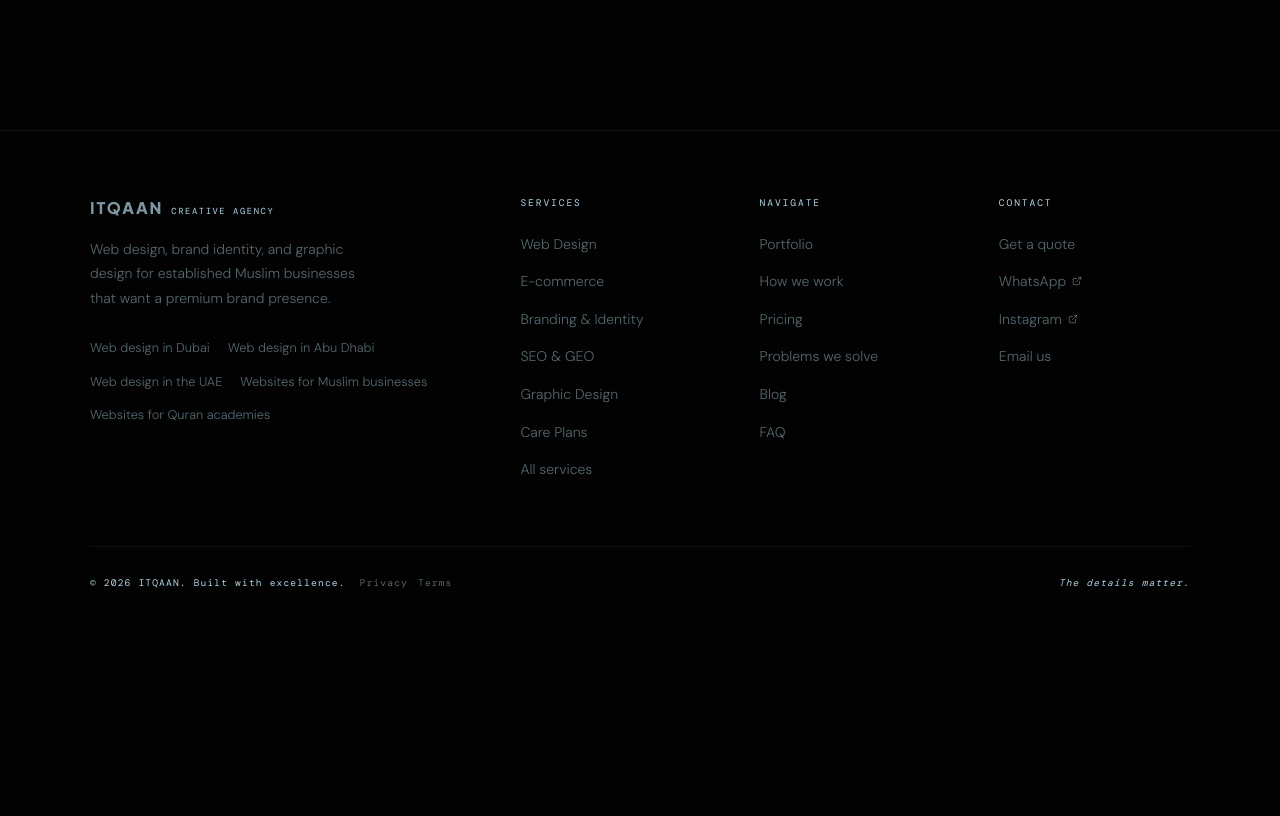
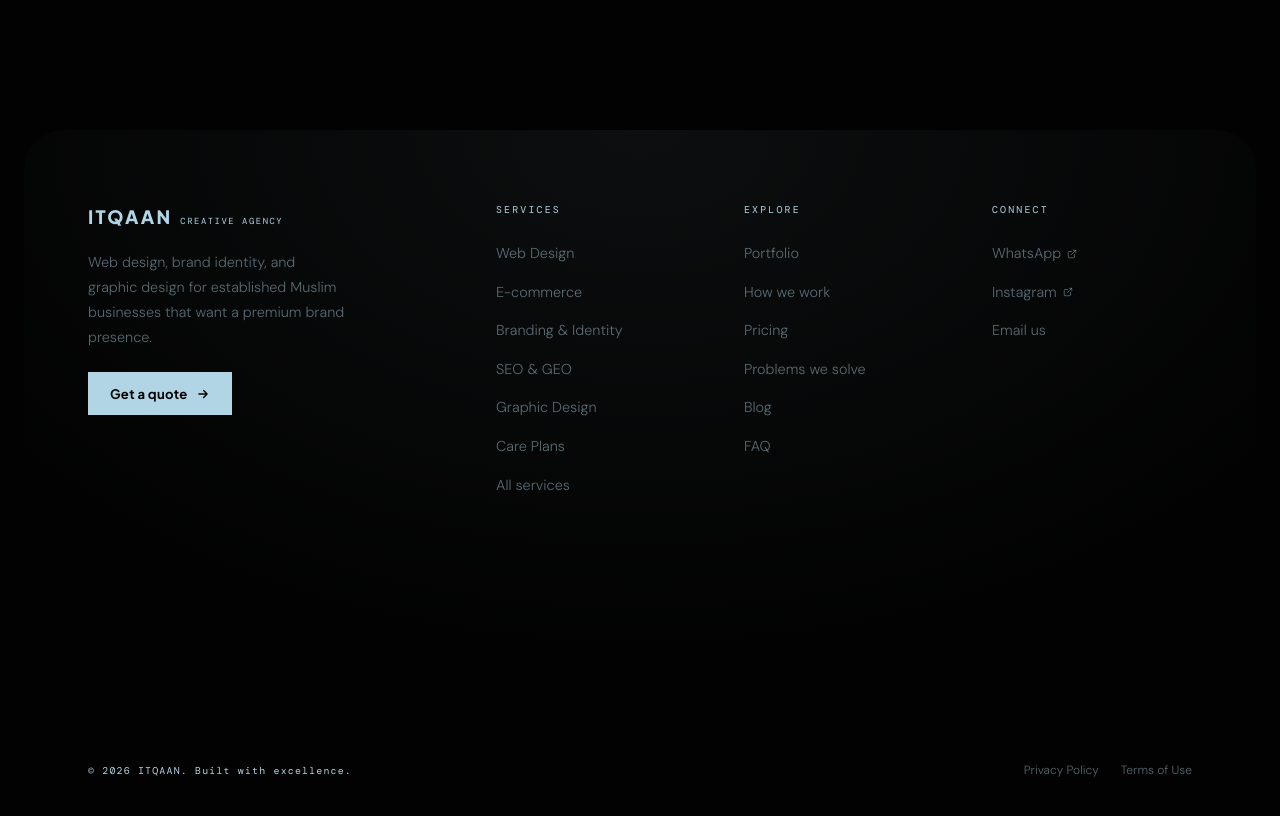
Before and after one commit to learning2codenowq/itqaan, a Next.js app: page /blog in a window 1280 px wide. Shown: the part 2040-2856 px from the top of the page. Before the commit the page ends 2670 px from the top, so only its background shows below. Built offline with nearby package versions, Linux system fonts and the light colour scheme.

Commit message:
redesigned footer section

```diff
--- a/app/faq/page.tsx
+++ b/app/faq/page.tsx
@@ -1,6 +1,7 @@
 import Link from 'next/link'
 import type { Metadata } from 'next'
 import Faq from '@/components/sections/Faq'
+import Footer from '@/components/sections/Footer'
 import { faqs } from '@/lib/faq'
 
 export const metadata: Metadata = {
@@ -66,6 +67,8 @@ export default function FaqPage() {
           </div>
         </div>
       </section>
+
+      <Footer />
     </main>
   )
 }
--- a/components/sections/Footer.tsx
+++ b/components/sections/Footer.tsx
@@ -3,149 +3,221 @@
 import { readyServices } from '@/lib/serviceNav'
 
 const navLinks = [
-  { label: 'Portfolio',       href: '/portfolio' },
-  { label: 'How we work',     href: '/how-we-work' },
-  { label: 'Pricing',         href: '/pricing'  },
+  { label: 'Portfolio',         href: '/portfolio' },
+  { label: 'How we work',       href: '/how-we-work' },
+  { label: 'Pricing',           href: '/pricing'  },
   { label: 'Problems we solve', href: '/problems-we-solve' },
-  { label: 'Blog',            href: '/blog'     },
-  { label: 'FAQ',             href: '/faq'      },
-]
-
-const seoLinks = [
-  { label: 'Web design in Dubai',          href: '/web-design-dubai' },
-  { label: 'Web design in Abu Dhabi',      href: '/web-design-abu-dhabi' },
-  { label: 'Web design in the UAE',        href: '/web-design-uae' },
-  { label: 'Websites for Muslim businesses', href: '/websites-for-muslim-businesses' },
-  { label: 'Websites for Quran academies', href: '/websites-for-quran-academies' },
+  { label: 'Blog',              href: '/blog'     },
+  { label: 'FAQ',               href: '/faq'      },
 ]
 
 const contactLinks = [
-  { label: 'Get a quote', href: '/quote' },
-  { label: 'WhatsApp',    href: 'https://wa.me/923165252296', external: true },
-  { label: 'Instagram',   href: 'https://www.instagram.com/withitqaan', external: true },
-  { label: 'Email us',    href: 'mailto:hello@withitqaan.com' },
+  { label: 'WhatsApp',  href: 'https://wa.me/923165252296', external: true },
+  { label: 'Instagram', href: 'https://www.instagram.com/withitqaan', external: true },
+  { label: 'Email us',  href: 'mailto:hello@withitqaan.com' },
+]
+
+const columns = [
+  { heading: 'Services', links: [
+    ...readyServices.map(s => ({ label: s.label, href: s.href })),
+    { label: 'All services', href: '/services' },
+  ] },
+  { heading: 'Explore',  links: navLinks },
+  { heading: 'Connect',  links: contactLinks },
 ]
 
 export default function Footer() {
   const year = new Date().getFullYear()
 
   return (
-    <footer style={{ position: 'relative', borderTop: '1px solid rgba(178,213,229,0.08)', padding: '64px 64px 40px', background: 'var(--color-void)' }}>
+    <footer style={{ position: 'relative', background: 'var(--color-void)', padding: '0 24px 24px' }}>
       <style>{`
-        @media (max-width: 900px) {
-          .footer-inner { padding: 48px 28px 32px !important; }
-          .footer-grid  { grid-template-columns: 1fr 1fr !important; gap: 40px !important; }
-          .footer-brand { grid-column: 1 / -1 !important; }
+        .footer-shell {
+          position: relative;
+          max-width: 1240px;
+          margin: 0 auto;
+          border: 1px solid var(--color-ink-8);
+          border-radius: 40px;
+          background:
+            radial-gradient(120% 140% at 50% 0%, rgba(178,213,229,0.06) 0%, rgba(178,213,229,0) 55%),
+            var(--color-void);
+          padding: 72px 64px 40px;
+          overflow: hidden;
         }
-        @media (max-width: 600px) {
-          .footer-inner { padding: 40px 24px 28px !important; }
-          .footer-grid  { grid-template-columns: 1fr !important; }
-          .footer-brand { grid-column: auto !important; }
+        .footer-top {
+          display: grid;
+          grid-template-columns: 1.8fr 1fr 1fr 1fr;
+          gap: 48px;
+          position: relative;
+          z-index: 1;
+        }
+        .footer-colhead {
+          font-family: var(--font-mono);
+          font-size: 0.62rem;
+          letter-spacing: 0.22em;
+          text-transform: uppercase;
+          color: var(--color-ink-72);
+          margin: 0 0 22px;
+        }
+        .footer-list {
+          list-style: none;
+          padding: 0;
+          margin: 0;
+          display: flex;
+          flex-direction: column;
+          gap: 13px;
         }
         .footer-link {
           display: inline-flex;
           align-items: center;
           gap: 6px;
-          font-size: 0.875rem;
-          color: rgba(178,213,229,0.48);
+          font-size: 0.9rem;
+          color: var(--color-ink-48);
           text-decoration: none;
-          transition: color 0.25s ease;
+          transition: color 0.22s ease;
           font-weight: 300;
+          width: fit-content;
         }
-        .footer-link:hover { color: rgba(178,213,229,0.9); }
+        .footer-link:hover { color: var(--color-ink); }
+        .footer-brand-lockup {
+          text-decoration: none;
+          display: inline-flex;
+          align-items: baseline;
+          gap: 8px;
+          margin-bottom: 18px;
+        }
+        .footer-cta {
+          display: inline-flex;
+          align-items: center;
+          gap: 8px;
+          margin-top: 22px;
+          padding: 11px 22px;
+          border-radius: var(--radius-pill);
+          background: var(--color-ember);
+          color: var(--color-void);
+          font-family: var(--font-display);
+          font-size: 0.82rem;
+          font-weight: 700;
+          letter-spacing: 0.02em;
+          text-decoration: none;
+          transition: transform 0.22s ease, box-shadow 0.22s ease;
+        }
+        .footer-cta:hover {
+          transform: translateY(-2px);
+          box-shadow: 0 12px 30px -12px rgba(178,213,229,0.5);
+        }
+        .footer-wordmark {
+          position: relative;
+          z-index: 0;
+          margin: 56px 0 -8px;
+          text-align: center;
+          font-family: var(--font-display);
+          font-weight: 800;
+          text-transform: uppercase;
+          letter-spacing: 0.06em;
+          line-height: 0.9;
+          font-size: clamp(56px, 13vw, 180px);
+          color: transparent;
+          background: linear-gradient(180deg, var(--color-ink-8) 0%, rgba(178,213,229,0) 92%);
+          -webkit-background-clip: text;
+          background-clip: text;
+          user-select: none;
+          pointer-events: none;
+        }
+        .footer-bottom {
+          position: relative;
+          z-index: 1;
+          margin-top: 40px;
+          padding-top: 26px;
+          border-top: 1px solid var(--color-ink-8);
+          display: flex;
+          align-items: center;
+          justify-content: space-between;
+          flex-wrap: wrap;
+          gap: 14px;
+        }
+        .footer-legal {
+          display: inline-flex;
+          gap: 22px;
+          align-items: center;
+        }
+        @media (max-width: 1080px) {
+          .footer-top { grid-template-columns: 1fr 1fr 1fr; }
+          .footer-brand { grid-column: 1 / -1; }
+        }
+        @media (max-width: 720px) {
+          .footer-shell { padding: 48px 28px 32px; border-radius: 28px; }
+          .footer-top { grid-template-columns: 1fr 1fr; gap: 36px; }
+          .footer-brand { grid-column: 1 / -1; }
+          .footer-bottom { flex-direction: column; align-items: flex-start; }
+        }
+        @media (max-width: 460px) {
+          .footer-top { grid-template-columns: 1fr; }
+        }
       `}</style>
 
-      <div style={{ maxWidth: '1100px', margin: '0 auto' }}>
-        <div className="footer-grid" style={{ display: 'grid', gridTemplateColumns: '2fr 1fr 1fr 1fr', gap: '48px', marginBottom: '64px' }}>
+      <div className="footer-shell">
+        <div className="footer-top">
 
           {/* Brand */}
           <div className="footer-brand">
-            <a href="/#hero" style={{ textDecoration: "none", display: "inline-flex", alignItems: "baseline", gap: "8px", marginBottom: "16px" }}>
-              <span style={{ fontFamily: "var(--font-display)", fontSize: "1rem", fontWeight: 800, letterSpacing: "0.12em", textTransform: "uppercase", color: "rgba(178,213,229,0.7)" }}>ITQAAN</span>
-              <span style={{ fontFamily: "var(--font-mono)", fontSize: "0.55rem", letterSpacing: "0.18em", textTransform: "uppercase", color: "var(--color-ink-28)" }}>Creative Agency</span>
+            <a href="/#hero" className="footer-brand-lockup">
+              <span style={{ fontFamily: 'var(--font-display)', fontSize: '1.15rem', fontWeight: 800, letterSpacing: '0.12em', textTransform: 'uppercase', color: 'var(--color-ink)' }}>ITQAAN</span>
+              <span style={{ fontFamily: 'var(--font-mono)', fontSize: '0.55rem', letterSpacing: '0.18em', textTransform: 'uppercase', color: 'var(--color-ink-28)' }}>Creative Agency</span>
             </a>
-            <p style={{ fontSize: '0.875rem', fontWeight: 300, lineHeight: 1.75, color: 'var(--color-ink-48)', maxWidth: '280px', margin: '0 0 24px' }}>
-              Web design, brand identity, and graphic design
-              for established Muslim businesses that want
-              a premium brand presence.
+            <p style={{ fontSize: '0.9rem', fontWeight: 300, lineHeight: 1.75, color: 'var(--color-ink-48)', maxWidth: '260px', margin: 0 }}>
+              Web design, brand identity, and graphic design for established Muslim businesses that want a premium brand presence.
             </p>
-            <ul style={{ listStyle: 'none', padding: 0, margin: 0, display: 'flex', flexWrap: 'wrap', gap: '8px 18px' }}>
-              {seoLinks.map(l => (
-                <li key={l.href}>
-                  <a href={l.href} className="footer-link" style={{ fontSize: '0.8rem' }}>{l.label}</a>
-                </li>
-              ))}
-            </ul>
+            <a href="/quote" className="footer-cta">
+              Get a quote
+              <svg width="14" height="14" viewBox="0 0 24 24" fill="none" stroke="currentColor" strokeWidth="2.5" strokeLinecap="round" strokeLinejoin="round" aria-hidden="true">
+                <path d="M5 12h14M13 6l6 6-6 6" />
+              </svg>
+            </a>
           </div>
 
-          {/* Services */}
-          <div>
-            <p style={{ fontFamily: 'var(--font-mono)', fontSize: '0.6rem', letterSpacing: '0.2em', textTransform: 'uppercase', color: 'var(--color-ink-28)', margin: '0 0 20px' }}>
-              Services
-            </p>
-            <ul style={{ listStyle: 'none', padding: 0, margin: 0, display: 'flex', flexDirection: 'column', gap: '12px' }}>
-              {readyServices.map(s => (
-                <li key={s.slug}>
-                  <a href={s.href} className="footer-link">{s.label}</a>
-                </li>
-              ))}
-              <li>
-                <a href="/services" className="footer-link">All services</a>
-              </li>
-            </ul>
-          </div>
-
-          {/* Nav */}
-          <div>
-            <p style={{ fontFamily: 'var(--font-mono)', fontSize: '0.6rem', letterSpacing: '0.2em', textTransform: 'uppercase', color: 'var(--color-ink-28)', margin: '0 0 20px' }}>
-              Navigate
-            </p>
-            <ul style={{ listStyle: 'none', padding: 0, margin: 0, display: 'flex', flexDirection: 'column', gap: '12px' }}>
-              {navLinks.map(l => (
+          {/* Link columns */}
+          {columns.map(col => (
+            <div key={col.heading}>
+              <p className="footer-colhead">{col.heading}</p>
+              <ul className="footer-list">
+                {col.links.map(l => {
+                  const external = 'external' in l && l.external === true
+                  return (
                     <li key={l.href}>
-                  <a href={l.href} className="footer-link">{l.label}</a>
-                </li>
-              ))}
-            </ul>
-          </div>
-
-          {/* Contact */}
-          <div>
-            <p style={{ fontFamily: 'var(--font-mono)', fontSize: '0.6rem', letterSpacing: '0.2em', textTransform: 'uppercase', color: 'var(--color-ink-28)', margin: '0 0 20px' }}>
-              Contact
-            </p>
-            <ul style={{ listStyle: 'none', padding: 0, margin: 0, display: 'flex', flexDirection: 'column', gap: '12px' }}>
-              {contactLinks.map(l => (
-                <li key={l.label}>
                       <a
                         href={l.href}
                         className="footer-link"
-                    {...(l.external ? { target: '_blank', rel: 'noopener noreferrer', 'data-wa-loc': 'footer' } : {})}
+                        {...(external ? { target: '_blank', rel: 'noopener noreferrer', 'data-wa-loc': 'footer' } : {})}
                       >
                         {l.label}
-                    {l.external && (
+                        {external && (
                           <svg width="10" height="10" viewBox="0 0 24 24" fill="none" stroke="currentColor" strokeWidth="2" strokeLinecap="round" strokeLinejoin="round" aria-hidden="true">
-                        <path d="M18 13v6a2 2 0 01-2 2H5a2 2 0 01-2-2V8a2 2 0 012-2h6M15 3h6v6M10 14L21 3"/>
+                            <path d="M18 13v6a2 2 0 01-2 2H5a2 2 0 01-2-2V8a2 2 0 012-2h6M15 3h6v6M10 14L21 3" />
                           </svg>
                         )}
                       </a>
                     </li>
-              ))}
+                  )
+                })}
               </ul>
             </div>
+          ))}
 
         </div>
 
+        {/* Ghost wordmark */}
+        <div className="footer-wordmark" aria-hidden="true">ITQAAN</div>
+
         {/* Bottom bar */}
-        <div style={{ paddingTop: '28px', borderTop: '1px solid rgba(178,213,229,0.06)', display: 'flex', alignItems: 'center', justifyContent: 'space-between', flexWrap: 'wrap', gap: '12px' }}>
-          <p style={{ fontFamily: 'var(--font-mono)', fontSize: '0.6rem', letterSpacing: '0.12em', color: 'var(--color-ink-28)', margin: 0 }}>
+        <div className="footer-bottom">
+          <p style={{ fontFamily: 'var(--font-mono)', fontSize: '0.62rem', letterSpacing: '0.12em', color: 'var(--color-ink-28)', margin: 0 }}>
             &copy; {year} ITQAAN. Built with excellence.
-            <a href="/privacy" className="footer-link" style={{ fontSize: '0.6rem', marginLeft: '14px' }}>Privacy</a>
-            <a href="/terms" className="footer-link" style={{ fontSize: '0.6rem', marginLeft: '10px' }}>Terms</a>
           </p>
-          <p style={{ fontFamily: 'var(--font-mono)', fontSize: '0.6rem', letterSpacing: '0.12em', color: 'var(--color-ink-18)', margin: 0, fontStyle: 'italic' }}>
-            The details matter.
-          </p>
+          <div className="footer-legal">
+            <a href="/privacy" className="footer-link" style={{ fontSize: '0.75rem' }}>Privacy Policy</a>
+            <a href="/terms" className="footer-link" style={{ fontSize: '0.75rem' }}>Terms of Use</a>
+          </div>
         </div>
       </div>
     </footer>
```
Lines whose indentation alone changed are shown as unchanged.
